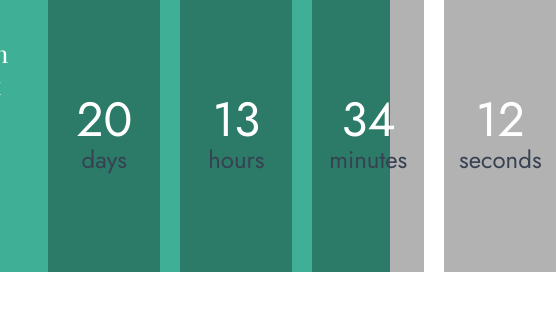
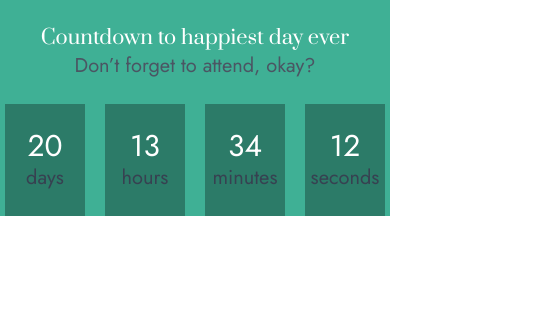
Before and after one commit to zulnabil/wedding-invitation, a Next.js app: page /home/count-down.section in a window 390 px wide. Shown: the top 310 px of the page, 556 px wide, since content can reach past the window. Built offline with nearby package versions, Linux system fonts and the light colour scheme.

Commit message:
feat: responsive on mobile

```diff
--- a/layouts/components/footer.component.tsx
+++ b/layouts/components/footer.component.tsx
@@ -4,7 +4,7 @@ import FormGift from "@/modules/form-gift/components/form-gift.component"
 
 const Footer = () => {
   return (
-    <footer className="footer text-center px-28 pt-16 pb-24 relative">
+    <footer className="footer text-center px-10 sm:px-28 pt-8 sm:pt-16 pb-12 sm:pb-24 relative">
       <div className="absolute top-36 left-20">
         <Image
           alt="maps"
@@ -13,8 +13,10 @@ const Footer = () => {
           width={140}
         />
       </div>
-      <h1 className="text-7xl text-white leading-normal">make them happier</h1>
-      <p className="jost text-2xl text-white">
+      <h1 className="text-3xl sm:text-7xl text-white leading-normal">
+        make them happier
+      </h1>
+      <p className="jost text-sm sm:text-2xl text-white">
         you can send them special gift by fill this form below
       </p>
       <FormGift />
--- a/modules/form-gift/components/form-gift.component.tsx
+++ b/modules/form-gift/components/form-gift.component.tsx
@@ -18,7 +18,7 @@ const FormGift = () => {
     PAYMENT_METHODS[0].value
   )
   return (
-    <form className="jost mt-12 flex flex-col gap-x-48 gap-y-8 flex-wrap text-left text-white lg:max-h-100">
+    <form className="jost mt-12 flex flex-col gap-x-48 gap-y-8 flex-wrap text-center sm:text-left text-white lg:max-h-100">
       {FORM_GIFT_FIELDS.map((field) => {
         switch (field.name) {
           case "senderName":
@@ -89,7 +89,7 @@ const FormGift = () => {
         />
         <p className="text-gray-300">All transaction encrypted by SSL</p>
       </div>
-      <Button className="self-start">
+      <Button className="sm:self-start">
         <Image
           alt="icon-gift"
           src="/images/icon-gift.svg"
--- a/pages/home/autoplay-video.section.tsx
+++ b/pages/home/autoplay-video.section.tsx
@@ -19,13 +19,13 @@ const SectionAutoPlayVideo: FC<AutoPlayProps> = ({
         width={1440}
       />
       <div className="absolute top-0 text-center text-white w-full h-full">
-        <div className="absolute top-10 w-full jost">
+        <div className="absolute top-5 sm:top-10 text-xs sm:text-base w-full jost">
           <p className="font-light">Wedding Invitation</p>
         </div>
-        <h1 className="absolute top-1/2 left-1/2 transform -translate-x-1/2 -translate-y-1/2 text-8xl text-white w-full">
+        <h1 className="absolute top-1/2 left-1/2 transform -translate-x-1/2 -translate-y-1/2 lg:text-8xl text-4xl text-white w-full">
           {femaleNickname} & {maleNickname}
         </h1>
-        <div className="absolute bottom-24 w-full jost">
+        <div className="absolute bottom-5 sm:bottom-24 text-xs sm:text-base w-full jost">
           <p className="font-light">will be held at</p>
           <p className="font-medium">
             {date}, {time}
--- a/pages/home/count-down.section.tsx
+++ b/pages/home/count-down.section.tsx
@@ -1,28 +1,36 @@
 const SectionCountdown = () => {
   return (
-    <section className="countdown-wrapper flex justify-center">
-      <div className="countdown-text p-10">
-        <p className="text-white text-2xl">Countdown to happiest day ever</p>
-        <p className="jost text-gray-600 text-2xl text-light">
+    <section className="countdown-wrapper flex justify-center flex-wrap">
+      <div className="countdown-text p-6 sm:p-10 text-center sm:text-left text-xl sm:text-2xl">
+        <p className="text-white">Countdown to happiest day ever</p>
+        <p className="jost text-gray-600 text-light">
           Don’t forget to attend, okay?
         </p>
       </div>
-      <div className="countdown-number flex gap-5">
-        <div className="countdown-number-item h-full bg-black bg-opacity-30 w-28 text-center flex flex-col justify-center">
-          <p className="jost text-white text-5xl">20</p>
-          <p className="jost text-gray-700 text-2xl text-light">days</p>
+      <div className="flex gap-5">
+        <div className="h-full bg-black bg-opacity-30 py-6 sm:py-0 w-20 sm:w-28 text-center flex flex-col justify-center">
+          <p className="jost text-white text-3xl sm:text-5xl">20</p>
+          <p className="jost text-gray-700 text-xl sm:text-2xl text-light">
+            days
+          </p>
         </div>
-        <div className="countdown-number-item h-full bg-black bg-opacity-30 w-28 text-center flex flex-col justify-center">
-          <p className="jost text-white text-5xl">13</p>
-          <p className="jost text-gray-700 text-2xl text-light">hours</p>
+        <div className="h-full bg-black bg-opacity-30 py-6 sm:py-0 w-20 sm:w-28 text-center flex flex-col justify-center">
+          <p className="jost text-white text-3xl sm:text-5xl">13</p>
+          <p className="jost text-gray-700 text-xl sm:text-2xl text-light">
+            hours
+          </p>
         </div>
-        <div className="countdown-number-item h-full bg-black bg-opacity-30 w-28 text-center flex flex-col justify-center">
-          <p className="jost text-white text-5xl">34</p>
-          <p className="jost text-gray-700 text-2xl text-light">minutes</p>
+        <div className="h-full bg-black bg-opacity-30 py-6 sm:py-0 w-20 sm:w-28 text-center flex flex-col justify-center">
+          <p className="jost text-white text-3xl sm:text-5xl">34</p>
+          <p className="jost text-gray-700 text-xl sm:text-2xl text-light">
+            minutes
+          </p>
         </div>
-        <div className="countdown-number-item h-full bg-black bg-opacity-30 w-28 text-center flex flex-col justify-center">
-          <p className="jost text-white text-5xl">12</p>
-          <p className="jost text-gray-700 text-2xl text-light">seconds</p>
+        <div className="h-full bg-black bg-opacity-30 py-6 sm:py-0 w-20 sm:w-28 text-center flex flex-col justify-center">
+          <p className="jost text-white text-3xl sm:text-5xl">12</p>
+          <p className="jost text-gray-700 text-xl sm:text-2xl text-light">
+            seconds
+          </p>
         </div>
       </div>
     </section>
--- a/pages/home/guest-book.section.tsx
+++ b/pages/home/guest-book.section.tsx
@@ -1,10 +1,10 @@
 const SectionGuestBook = () => {
   return (
-    <section className="mt-32 text-center">
-      <h1 className="text-6xl leading-normal">
+    <section className="mt-16 sm:mt-32 text-center">
+      <h1 className="text-3xl sm:text-6xl leading-normal">
         guest book, <span className="text-green">please</span>
       </h1>
-      <p className="jost text-gray-400">
+      <p className="jost text-gray-400 text-sm sm:text-base">
         so we’ll know if you attend to our wedding
       </p>
       <button className="bg-green text-white py-3 px-8 rounded-full m-4 jost">
--- a/pages/home/love-words.section.tsx
+++ b/pages/home/love-words.section.tsx
@@ -3,9 +3,11 @@ import type { LoveWordsProps } from "./types/love-words.type"
 
 const SectionLoveWords: FC<LoveWordsProps> = ({ text }) => {
   return (
-    <section className="bg-green-gradient relative text-center p-32">
-      <p className="font-medium text-4xl leading-normal text-white">{text}</p>
-      <hr className="w-3/4 m-auto mt-10 opacity-50" />
+    <section className="bg-green-gradient relative text-center p-8 md:p-32 sm:p-16">
+      <p className="font-medium text-xl d:text-4xl sm:text-2xl leading-snug sm:leading-normal text-white">
+        {text}
+      </p>
+      <hr className="w-3/4 m-auto md:mt-10 mt-5 opacity-50" />
     </section>
   )
 }
--- a/pages/home/video-preview.section.tsx
+++ b/pages/home/video-preview.section.tsx
@@ -7,7 +7,7 @@ import { createMarkup } from "@/common/utils/common.util"
 const SectionVideoPreview: FC<VideoPreviewProps> = ({ embedHtml }) => {
   return (
     <section
-      className="embed-html-wrapper flex justify-center relative h-0 my-10 mx-14"
+      className="embed-html-wrapper flex justify-center relative h-0 mt-4 mb-8 mx-7 sm:mt-10 sm:mb-16 sm:mx-14"
       dangerouslySetInnerHTML={createMarkup(embedHtml)}
     ></section>
   )
--- a/pages/home/wishes.section.tsx
+++ b/pages/home/wishes.section.tsx
@@ -4,15 +4,15 @@ import type { WishesProps } from "./types/wishes.type"
 
 const SectionWishes: FC<WishesProps> = ({ wishes }) => {
   return (
-    <section className="mt-20 text-center py-20">
-      <p className="text-3xl leading-normal">
+    <section className="mt-8 sm:mt-20 text-center py-10 sm:py-20 px-2 sm:px-0">
+      <p className="text-2xl sm:text-3xl leading-normal">
         Big thanks from us to <span className="text-green">all of you</span>
       </p>
-      <div className="card-wrapper flex justify-center gap-8 mt-8">
+      <div className="card-wrapper flex justify-center flex-wrap gap-4 sm:gap-8 mt-8">
         {wishes.map(({ name, text }) => (
           <div
             key={name}
-            className="card-item p-8 w-64 rounded-lg border border-gray-300 shadow-2xl"
+            className="card-item p-3 sm:p-8 max-w-64 text-sm sm:text-base rounded-lg border border-gray-300 shadow-2xl"
           >
             <p className="jost">{text}</p>
             <p className="text-gray-400">{name}</p>
--- a/pages/index.tsx
+++ b/pages/index.tsx
@@ -28,7 +28,7 @@ import {
 const Home: NextPage = () => {
   return (
     <Layout>
-      <div className="pb-24">
+      <div className="pb-12 sm:pb-24">
         <SectionAutoPlayVideo
           maleNickname={BRIDE.male.nickName}
           femaleNickname={BRIDE.female.nickName}
--- a/styles/globals.css
+++ b/styles/globals.css
@@ -87,3 +87,7 @@ a {
   width: 100%;
   height: 100%;
 }
+
+.bride-wrapper > * {
+  flex-basis: 100%;
+}
```
Also changed, not shown: pages/home/date-place.section.tsx (+11 -11 lines), pages/home/introduce-bride.section.tsx (+16 -10 lines).
